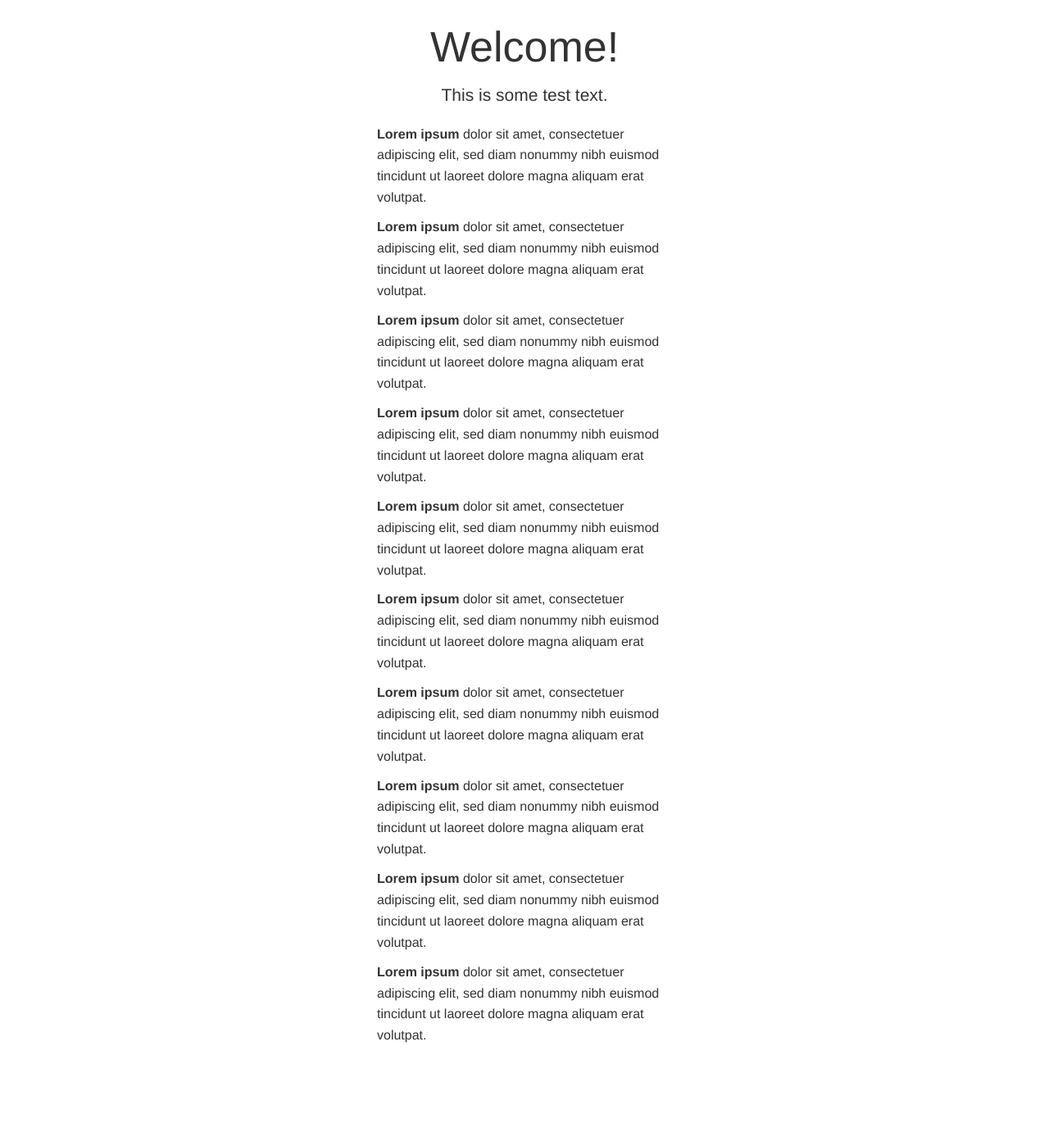
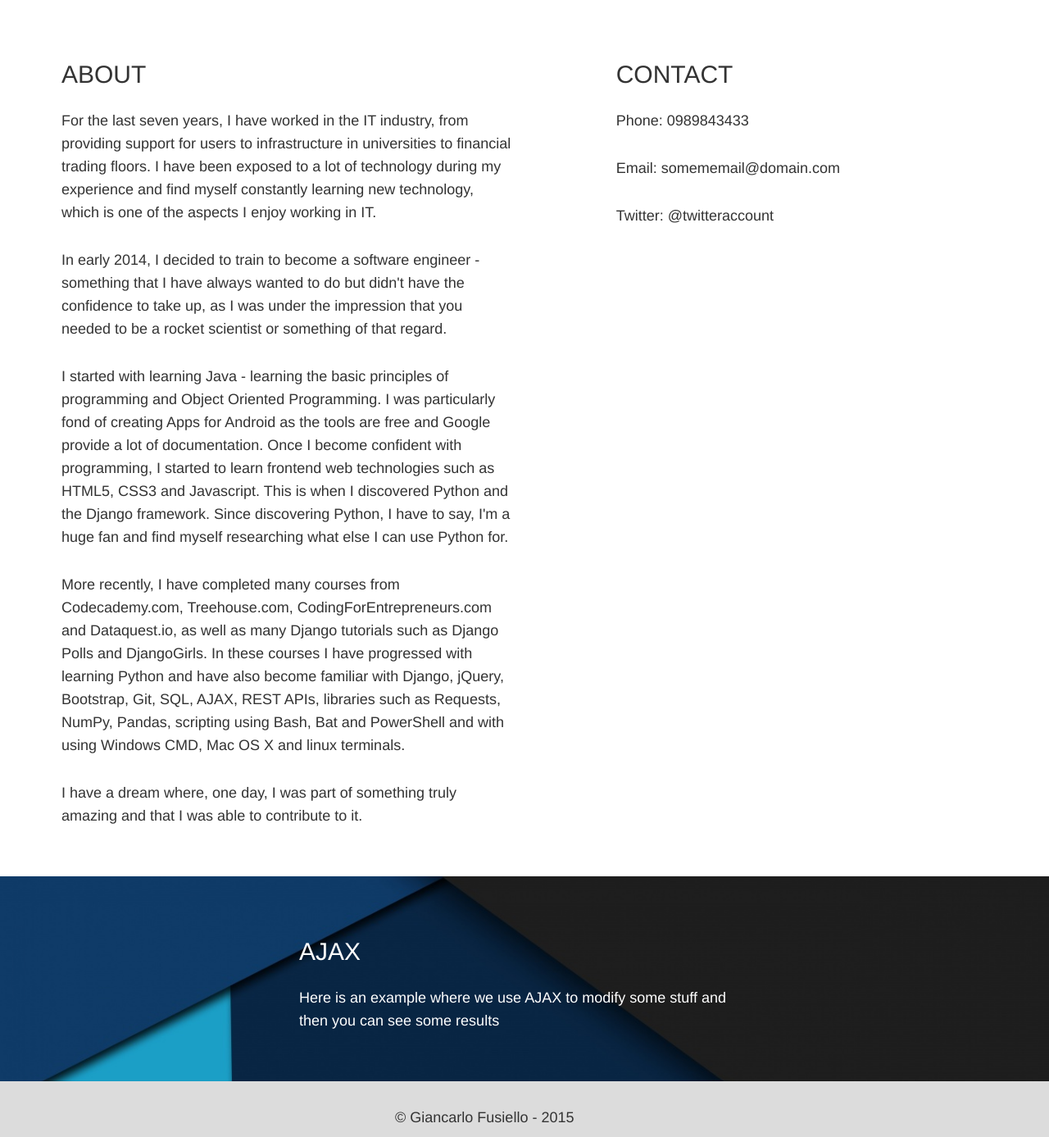
Before and after one commit to GiancarloFusiello/portfolio, a Django app: page / in a window 1280 px wide. Shown: the part 541-1928 px from the top of the page at 82% size. Before the commit the page ends 1813 px from the top, so only its background shows below. Run offline with Django 3.2, Linux system fonts and the light colour scheme; some libraries are stand-ins or nearby versions; some web fonts are replaced.

Commit message:
Added styling, Favicon, about section, footer, started AJAX section

```diff
--- a/assets/css/styles.css
+++ b/assets/css/styles.css
@@ -1,5 +1,126 @@
+/**********
+General - Font Smoothing
+***********/
+h1, .h1, h2, .h2, h3, .h3, h4, .h4, h5, .h5, h6, .h6, p, .navbar, .brand, .btn-simple, a, .td-name, td {
+    -moz-osx-font-smoothing: grayscale;
+    -webkit-font-smoothing: antialiased;
+    font-family: "Helvetica Neue","Open Sans",Arial,sans-serif;
+}
+
+h1, .h1, h2, .h2, h3, .h3, h4, .h4 {
+    font-weight: 400;
+    margin: 30px 0 15px;
+}
+
+h1, .h1 {
+    font-size: 52px;
+}
+
+h2, .h2 {
+    font-size: 36px;
+}
+
+h3, .h3 {
+    font-size: 28px;
+    margin: 20px 0 10px;
+}
+
+h4, .h4 {
+    font-size: 22px;
+    line-height: 30px;
+}
+
+h5, .h5 {
+    font-size: 18px;
+    margin-bottom: 15px;
+}
+
+h6, .h6 {
+    font-size: 14px;
+    font-weight: 600;
+    text-transform: uppercase;
+}
+
+p {
+    margin-top: 30px;
+    margin-bottom: 10px;
+    line-height: 28px;
+    font-size: 18px;
+    font-weight: 200;
+}
+
+.header-text{
+    text-transform: uppercase;
+    font-weight: 200;
+    color: #333;
+    margin-bottom: 20px;
+    font-size: 30px;
+    position: relative;
+    line-height: 24px;
+}
+
+.add-padding {
+    padding: 50px 5px;
+}
+
+.white-text {
+    color: #fff;
+}
+
+/********
+Home Intro/Title Section
+*********/
+
 .text-intro {
     font-family: 'Product Sans', Arial, sans-serif;
     color: #FFFFFF;
     text-align: center;
 }
+
+.img-src {
+    background-color: #0e1215;
+    background-image: url('https://s3.amazonaws.com/creativetim_bucket/get_shit_done/img/bg.jpg');
+    z-index: -1;
+}
+
+.img-src div h1:first-child {
+    padding-top: 30%;
+}
+
+.text-yellow {
+    color: #f1c40f;
+}
+
+.text-blue {
+    color: #3776ab;
+}
+
+#py-logo {
+    display: block;
+    margin: 0 auto;
+    padding-top: 10px;
+    width: 48px;
+    height: auto;
+}
+
+
+/********
+Home About Section
+*********/
+
+.section-ajax {
+    background-color: #1D62F0;
+    background-size: cover;
+    background-repeat: no-repeat;
+    z-index: 10;
+}
+
+
+
+/********
+Home Footer Section
+*********/
+
+.section-footer {
+    background-color: #dcdcdc;
+}
--- a/home/templates/home/home.html
+++ b/home/templates/home/home.html
@@ -4,27 +4,55 @@
 {% block content %}
     <div class="main">
         <div class="container">
+            <div class="row add-padding">
+                <div class="col-md-6">
+                    <h4 class="header-text text-left">About</h4>
 
-            <div class="row intro">
-                <h1 class="text-center">Welcome!</h1>
-                <p class="lead text-center">This is some test text.</p>
-                <div class="col-md-4 col-md-offset-4">
-                    <p><b>Lorem ipsum</b> dolor sit amet, consectetuer adipiscing elit, sed diam nonummy nibh euismod tincidunt ut laoreet dolore magna aliquam erat volutpat.</p>
-                    <p><b>Lorem ipsum</b> dolor sit amet, consectetuer adipiscing elit, sed diam nonummy nibh euismod tincidunt ut laoreet dolore magna aliquam erat volutpat.</p>
-                    <p><b>Lorem ipsum</b> dolor sit amet, consectetuer adipiscing elit, sed diam nonummy nibh euismod tincidunt ut laoreet dolore magna aliquam erat volutpat.</p>
-                    <p><b>Lorem ipsum</b> dolor sit amet, consectetuer adipiscing elit, sed diam nonummy nibh euismod tincidunt ut laoreet dolore magna aliquam erat volutpat.</p>
-                    <p><b>Lorem ipsum</b> dolor sit amet, consectetuer adipiscing elit, sed diam nonummy nibh euismod tincidunt ut laoreet dolore magna aliquam erat volutpat.</p>
-                    <p><b>Lorem ipsum</b> dolor sit amet, consectetuer adipiscing elit, sed diam nonummy nibh euismod tincidunt ut laoreet dolore magna aliquam erat volutpat.</p>
-                    <p><b>Lorem ipsum</b> dolor sit amet, consectetuer adipiscing elit, sed diam nonummy nibh euismod tincidunt ut laoreet dolore magna aliquam erat volutpat.</p>
-                    <p><b>Lorem ipsum</b> dolor sit amet, consectetuer adipiscing elit, sed diam nonummy nibh euismod tincidunt ut laoreet dolore magna aliquam erat volutpat.</p>
-                    <p><b>Lorem ipsum</b> dolor sit amet, consectetuer adipiscing elit, sed diam nonummy nibh euismod tincidunt ut laoreet dolore magna aliquam erat volutpat.</p>
-                    <p><b>Lorem ipsum</b> dolor sit amet, consectetuer adipiscing elit, sed diam nonummy nibh euismod tincidunt ut laoreet dolore magna aliquam erat volutpat.</p>
+                    <p>
+                        For the last seven years, I have worked in the IT industry, from providing support for users to infrastructure in universities to financial trading floors. I have been exposed to a lot of technology during my experience and find myself constantly learning new technology, which is one of the aspects I enjoy working in IT.</p>
+
+                    <p>
+                        In early 2014, I decided to train to become a software engineer - something that I have always wanted to do but didn't have the confidence to take up, as I was under the impression that you needed to be a rocket scientist or something of that regard.
+                    </p>
+
+                    <p>
+                        I started with learning Java - learning the basic principles of programming and Object Oriented Programming. I was particularly fond of creating Apps for Android as the tools are free and Google provide a lot of documentation. Once I become confident with programming, I started to learn frontend web technologies such as HTML5, CSS3 and Javascript. This is when I discovered Python and the Django framework. Since discovering Python, I have to say, I'm a huge fan and find myself researching what else I can use Python for.
+                    </p>
+                    <p>
+                    More recently, I have completed many courses from Codecademy.com, Treehouse.com, CodingForEntrepreneurs.com and  Dataquest.io, as well as many Django tutorials such as Django Polls and DjangoGirls. In these courses I have progressed with learning Python and have also become familiar with Django, jQuery, Bootstrap, Git, SQL, AJAX, REST APIs, libraries such as Requests, NumPy, Pandas, scripting using Bash, Bat and PowerShell and with using Windows CMD, Mac OS X and linux terminals.
+                    </p>
+
+                    <p>
+                        I have a dream where, one day, I was part of something truly amazing and that I was able to contribute to it.
+                    </p>
+                </div>
+
+                <div class="col-md-4 col-md-offset-1">
+                    <h4 class="header-text text-left">Contact</h4>
+
+                    <p>Phone: 0989843433</p>
+                    <p>Email: somememail@domain.com</p>
+                    <p>Twitter: @twitteraccount
+
 
                 </div>
             </div>
+        </div><!-- /CONTAINER -->
+    </div><!-- /MAIN -->
 
-        </div><!-- /CONTAINER -->
-    </div>
+    <section class="section section-ajax white-text" style="background-image: url('{% static "img/md-blue.jpg" %}')">
+        <div class="container">
+            <div class="row add-padding">
+                <div class="col-md-6 col-md-offset-3">
+                    <h4 class="header-text white-text">Ajax</h4>
+                    <p>Here is an example where we use AJAX to modify some stuff and then you can see some results</p>
+                </div>
+            </div>
+        </div>
+
+    </section>
+
+
 
 
 {% endblock %}
--- a/templates/base.html
+++ b/templates/base.html
@@ -11,7 +11,7 @@
     <meta name="description" content="Giancarlo Fusiello personal portfolio website. This site is built using Python Django and demonstrates the use of AJAX, RESTful APIs, Data Analysis and Machine Learning."/>
 
     <!-- FAVICON -->
-    <link rel="icon" href="">
+    <link rel="icon" type="image/png" href="{% static 'img/favicon.ico' %}">
 
 
     <!-- PAGE TITLE -->
@@ -21,6 +21,7 @@
     <link rel="stylesheet" href="https://maxcdn.bootstrapcdn.com/bootstrap/3.3.5/css/bootstrap.min.css" integrity="sha512-dTfge/zgoMYpP7QbHy4gWMEGsbsdZeCXz7irItjcC3sPUFtf0kuFbDz/ixG7ArTxmDjLXDmezHubeNikyKGVyQ==" crossorigin="anonymous">
     <link href="{% static 'css/get_shit_done.css' %}" rel="stylesheet">
     <link href="{% static 'css/animate.css' %}" rel="stylesheet">
+    <link href='http://fonts.googleapis.com/css?family=Open+Sans:300italic,400,300' rel='stylesheet' type='text/css'>
     <link href='https://fonts.googleapis.com/css?family=Product+Sans' rel='stylesheet' type='text/css'>
     <link href="{% static 'css/styles.css' %}" rel="stylesheet">
     {% block stylesheet %}{% endblock %}
@@ -45,7 +46,7 @@
                             <span class="icon-bar"></span>
                             <span class="icon-bar"></span>
                         </button>
-                        <a class="navbar-brand" href="#">GiancarloFusiello.net</a>
+                        <a class="navbar-brand" href="/">GiancarloFusiello.net</a>
                     </div>
 
                     <!-- Collect the nav links, forms, and other content for toggling -->
@@ -66,9 +67,10 @@
                 </div><!-- /.container-fluid -->
             </nav>
             <div class="blurred-container">
-                <div class="img-src" style="background-color: #1F4788">
+                <div class="img-src">
                     <div class="col-md-6 col-md-offset-3">
-                        <h1 class="text-center text-intro animated fadeInLeft" style="padding-top: 30%;">Giancarlo Fusiello</h1>
+                        <h1 class="text-center text-intro animated fadeInLeft">Giancarlo Fusiello</h1>
+                        <img class="img-responsive animated fadeIn" id="py-logo" src="{% static 'img/py-logo.png' %}" alt="python logo icon"/>
                         <div class="cycle-slideshow"
                              data-cycle-fx="fade"
                              data-cycle-timeout="2000"
@@ -76,18 +78,26 @@
                              data-cycle-center-horz=true>
 
                             <div>
-                                <h3 class="text-intro animated fadeInRightBig">Python Developer</h3>
+                                <h3 class="text-intro animated fadeInRightBig">
+                                    <span class="text-yellow">Python</span>
+                                    <span class="text-blue"> Developer</span>
+                                </h3>
                             </div>
                             <div>
-                                <h3 class="text-intro">FullStack Developer</h3>
+                                <h3 class="text-intro">
+                                    <span class="text-yellow">FullStack</span>
+                                    <span class="text-blue"> Developer</span>
+                                </h3>
                             </div>
                             <div>
-                                <h3 class="text-intro">Data Analyst</h3>
+                                <h3 class="text-intro">
+                                    <span class="text-yellow">Data</span>
+                                    <span class="text-blue">Analyst</span>
+                                </h3>
                             </div>
                         </div>
                     </div>
                 </div>
-
             </div>
         </div><!--  end navbar -->
     </div><!-- /NAV BAR -->
@@ -98,7 +108,15 @@
     <!-- /CONTENT -->
 
     <!-- FOOTER -->
-
+    <section class="section-footer">
+        <div class="container">
+            <div class="row">
+                <div class="col-md-3 col-md-offset-4">
+                    <p class="text-center">&copy; Giancarlo Fusiello - 2015</p>
+                </div>
+            </div>
+        </div>
+    </section>
     <!-- /FOOTER ->
 
     <!-- SCRIPTS -->
```
Also changed, not shown: assets/img/favicon.ico (added), assets/img/md-blue.jpg (added), assets/img/py-logo.png (added).
